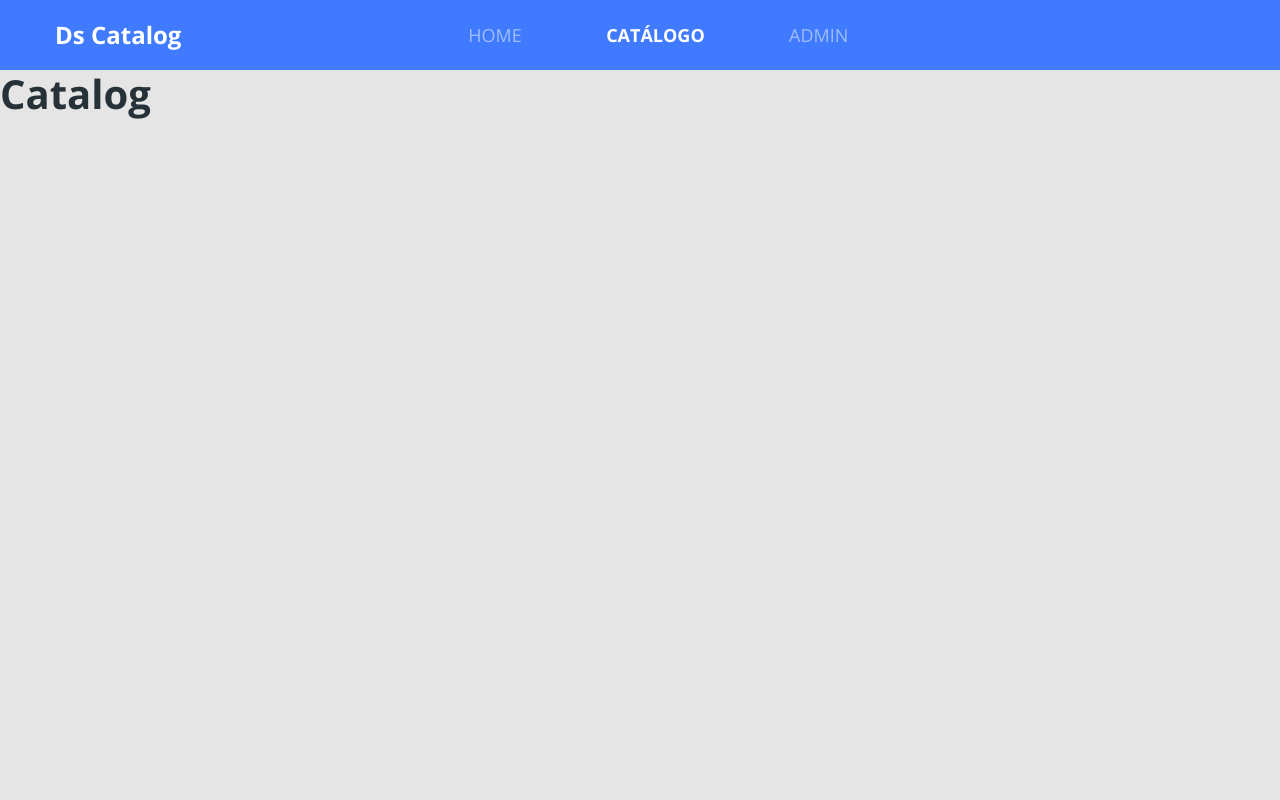
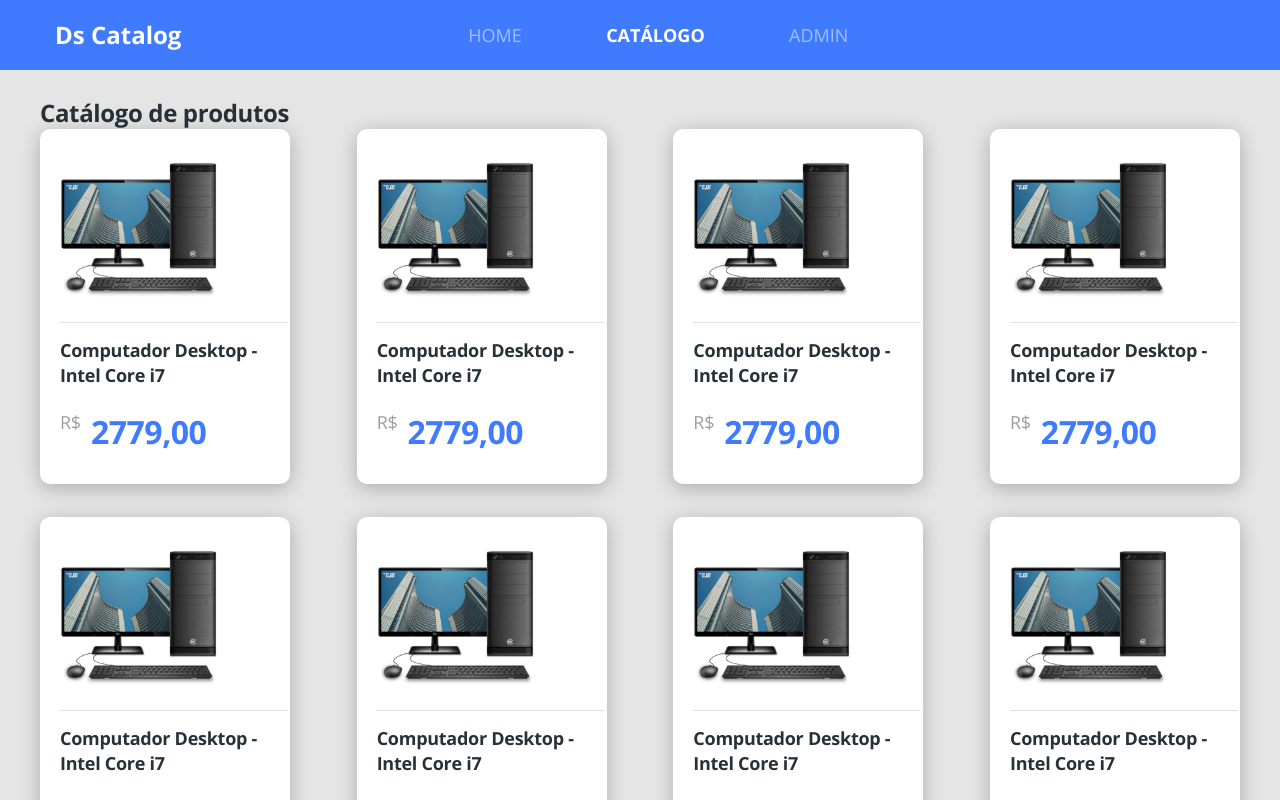
Before and after one commit to isacfarias/dscatalog-bootcamp-devsuperior, a React (Create React App) app in the folder front-web/: page /catalog in a window 1280 px wide. Shown: the top 800 px of the page. Built offline with nearby package versions, Linux system fonts and the light colour scheme.

Commit message:
add listagem de produtos

```diff
--- a/front-web/src/app.scss
+++ b/front-web/src/app.scss
@@ -20,5 +20,17 @@
     text-decoration: none;
     color: unset;
   }
+}
 
+.border-radios-10 {
+  border-radius: 10px;
 }
+
+.border-radios-20 {
+  border-radius: 20px;
+}
+
+.card-base {
+  background-color: #ffffff;
+  box-shadow: 0px 4px 20px rgba(0, 0, 0, 0.25);
+}
--- /dev/null
+++ b/front-web/src/pages/Catalog/components/ProductCard/index.tsx
@@ -0,0 +1,22 @@
+import React from 'react';
+import { ReactComponent as ProdcuctImage } from '../../../../core/assets/images/product.svg'
+import './styles.scss';
+
+const ProductCard = () => (
+    <div className="card-base border-radios-10 product-card">
+        <ProdcuctImage />
+        <div className="product-info">
+            <h6 className="product-name">
+                Computador Desktop - Intel Core i7
+            </h6>
+            <div className="prodct-price-container">
+                <span className="product-currency">R$</span>
+                <h3 className="product-price">2779,00</h3>
+            </div>
+        </div>
+    </div>
+
+
+);
+
+export default ProductCard;
--- /dev/null
+++ b/front-web/src/pages/Catalog/components/ProductCard/styles.scss
@@ -0,0 +1,35 @@
+.product-card {
+    padding: 20px 2px 30px 20px;
+}
+
+.product-info {
+    margin-top: 15px;
+    border-top: 1px solid #e1e1e1;
+}
+
+.product-name {
+    padding-top: 15px;
+    font-size: 18px;
+    line-height: 25px;
+    letter-spacing: -0.015em;
+}
+
+.prodct-price-container {
+    margin-top: 22px;
+    display: flex;
+}
+
+.product-currency {
+    font-size: 18px;
+    line-height: 25px;
+    letter-spacing: -0.015em;
+    color: #9e9e9e;
+}
+
+.product-price {
+    margin-left: 10px;
+    font-size: 32px;
+    line-height: 44px;
+    letter-spacing: -0.015em;
+    color: #407bff;
+}
--- a/front-web/src/pages/Catalog/index.tsx
+++ b/front-web/src/pages/Catalog/index.tsx
@@ -1,10 +1,26 @@
 import React from 'react';
+import ProductCard from './components/ProductCard';
+import './styles.scss';
 
 const Catalog = () => (
-    <div>
-        <h1>Catalog</h1>
+    <div className="catalog-container ">
+        <h1 className="catalog-title">
+            Catálogo de produtos
+        </h1>
+
+        <div className="catalog-products">
+            <ProductCard />
+            <ProductCard />
+            <ProductCard />
+            <ProductCard />
+            <ProductCard />
+            <ProductCard />
+            <ProductCard />
+            <ProductCard />
+            <ProductCard />
+        </div>
+
     </div>
-
 );
 
 export default Catalog;
--- /dev/null
+++ b/front-web/src/pages/Catalog/styles.scss
@@ -0,0 +1,19 @@
+.catalog-container {
+    margin-top: 26px;
+    padding-left: 40px;
+    padding-right: 40px;
+}
+
+.catalog-title {
+    font-size: 24px;
+    line-height: 33px;
+    letter-spacing: -0.015em;
+ }
+
+ .catalog-products {
+    justify-content: space-between;
+    display: grid;
+    grid-template-columns: repeat(auto-fill, 250px);
+    grid-gap: 33px 20px;
+    justify-content: space-between;
+ }
--- a/front-web/src/pages/Home/index.tsx
+++ b/front-web/src/pages/Home/index.tsx
@@ -6,7 +6,7 @@
 
 const Home = () => (
     <div className="home-container" >
-        <div className="row home-content">
+        <div className="row home-content card-base border-radios-20">
 
             <div className="col-6 home-text">
 
--- a/front-web/src/pages/Home/styles.scss
+++ b/front-web/src/pages/Home/styles.scss
@@ -5,9 +5,6 @@
 }
 
 .home-content {
-    background-color: #ffffff;
-    box-shadow: 0px 4px 20px rgba(0, 0, 0, 0.25);
-    border-radius: 20px;
     padding-top: 155px;
     padding-left: 100px;
     padding-bottom: 150px;
```
Also changed, not shown: front-web/src/core/assets/images/product.svg (added).
